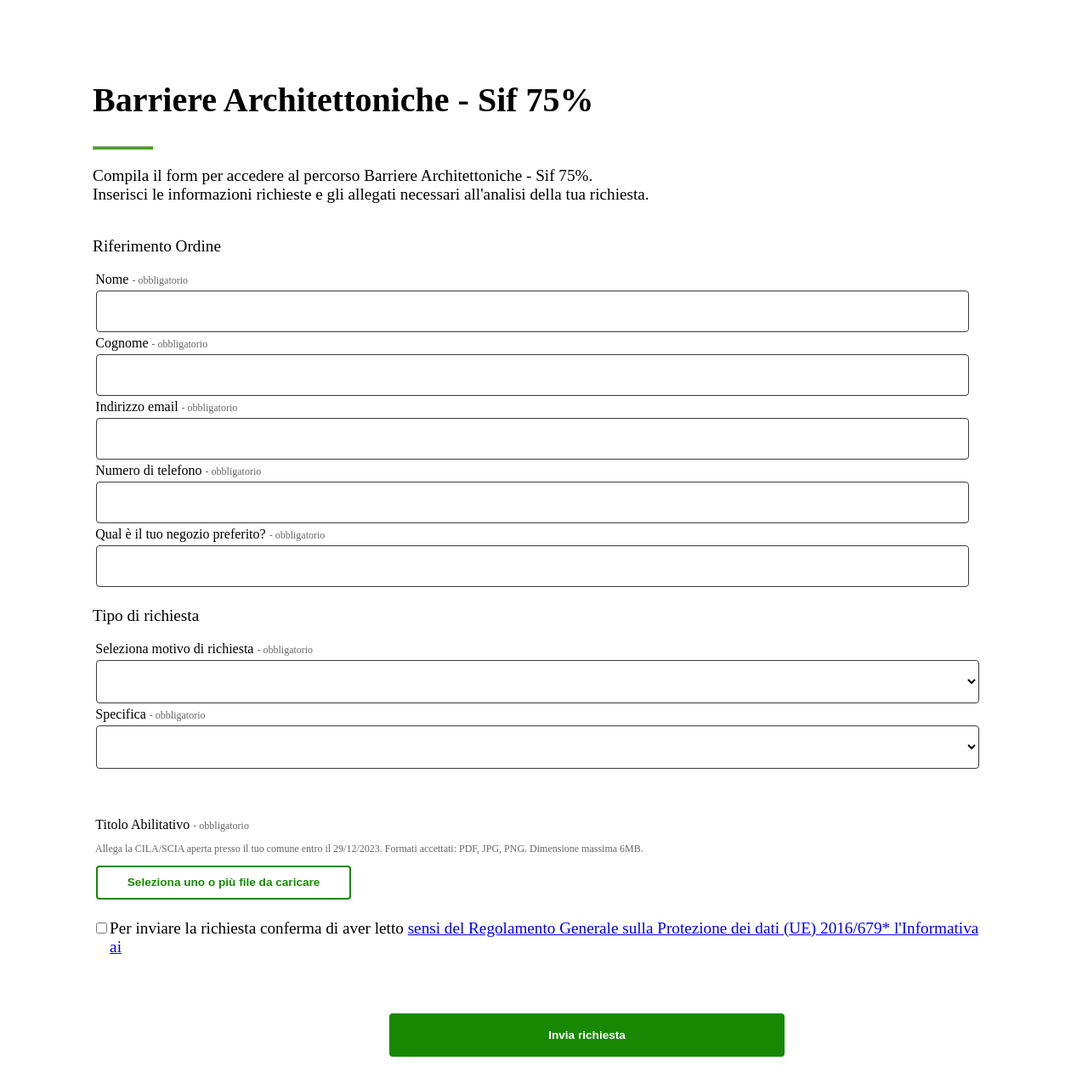
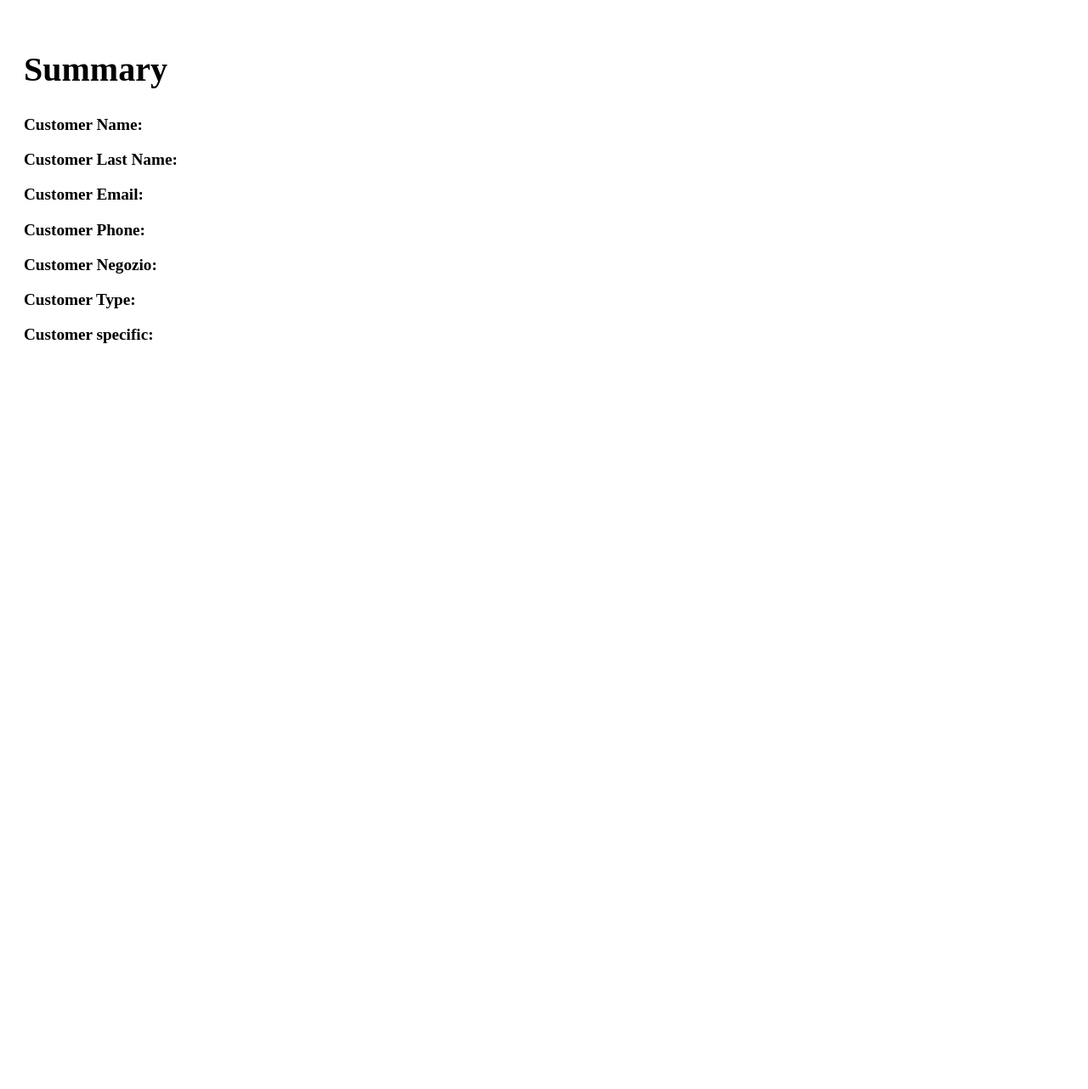
Before and after one commit to Muratkyn/vue-forms, a Vue app: page /summary in a window 1280 px wide. Shown: the top 1282 px of the page at 85% size. After the commit the page ends 800 px from the top, so only its background shows below. Built offline with nearby package versions, Linux system fonts and the light colour scheme.

Commit message:
error handling, summary routing added

```diff
--- a/package.json
+++ b/package.json
@@ -12,7 +12,9 @@
   },
   "dependencies": {
     "pinia": "^2.1.7",
-    "vue": "^3.4.29"
+    "vue": "^3.4.29",
+    "vue-router": "^4.4.5",
+    "zod": "^3.23.8"
   },
   "devDependencies": {
     "@tsconfig/node20": "^20.1.4",
--- a/src/App.vue
+++ b/src/App.vue
@@ -3,7 +3,7 @@ import VueForm from "./components/VueForm.vue";
 </script>
 
 <template>
-  <VueForm />
+  <RouterView></RouterView>
 </template>
 
 <style scoped></style>
--- /dev/null
+++ b/src/components/SummaryPage.vue
@@ -0,0 +1,32 @@
+<template>
+  <div class="summary">
+    <h1>Summary</h1>
+    <p><strong>Customer Name:</strong> {{ customerName }}</p>
+    <p><strong>Customer Last Name:</strong> {{ customerLastName }}</p>
+    <p><strong>Customer Email:</strong> {{ customerEmail }}</p>
+    <p><strong>Customer Phone:</strong> {{ customerPhone }}</p>
+    <p><strong>Customer Negozio:</strong> {{ customerNegozio }}</p>
+    <p><strong>Customer Type:</strong> {{ customerType }}</p>
+    <p><strong>Customer specific:</strong> {{ customerSpecific }}</p>
+  </div>
+</template>
+
+<script setup lang="ts">
+import { useRoute } from "vue-router";
+
+const route = useRoute();
+
+const customerName = route.query.customerName as string;
+const customerLastName = route.query.customerLastName as string;
+const customerEmail = route.query.customerEmail as string;
+const customerPhone = route.query.customerPhone as string;
+const customerNegozio = route.query.customerNegozio as string;
+const customerType = route.query.requestType as string;
+const customerSpecific = route.query.requestSpecific as string;
+</script>
+
+<style scoped>
+.summary {
+  padding: 20px;
+}
+</style>
--- /dev/null
+++ b/src/components/VueForm.css
@@ -0,0 +1,222 @@
+.container {
+    display: flex;
+    justify-content: center;
+    align-items: center;
+    margin: 4rem auto;
+    box-sizing: border-box;
+    max-width: 100%;
+    overflow-x: hidden;
+  }
+  .container-wrapper {
+    display: flex;
+    flex-flow: column;
+    margin-left: 8%;
+    max-width: 100%;
+  }
+
+  h1 {
+    font-size: 2.125rem;
+  }
+  hr {
+    width: 70px;
+    height: 0.2rem;
+    background-color: #46a610;
+    margin: 0;
+  }
+  p {
+    font-size: 1.2rem;
+    display: block;
+  }
+
+  @media screen and (min-width: 1024px) {
+    #app h1 {
+      font-size: 2.5rem;
+      line-height: 1.36;
+    }
+  }
+  .table-container {
+    display: flex;
+    flex-flow: row wrap;
+  }
+  .table-container2 {
+    display: flex;
+    flex-flow: row wrap;
+  }
+  .firstItem-wrapper {
+    display: flex;
+    flex-direction: column;
+    flex-basis: 45%;
+  }
+
+  .firstItem-wrapper:last-child {
+    flex-basis: 90%;
+  }
+
+  @media screen and (max-width: 768px) {
+    .firstItem-wrapper,
+    .secondItem-wrapper {
+      flex-basis: 90%;
+      margin-right: 0;
+    }
+
+    #app button {
+      width: auto;
+    }
+
+    .upload-button {
+      width: auto;
+    }
+
+    .secondItem-wrapper {
+      flex-basis: 80%;
+    }
+  }
+
+  .secondItem-wrapper {
+    display: flex;
+    flex-direction: column;
+  }
+
+  .input-field {
+    padding: 1rem;
+    margin: 4px;
+    border-radius: 4px;
+    border-style: none;
+    border: rgb(59, 58, 58) solid 1px;
+    /* box-shadow: 0 2px 4px rgba(0, 0, 0, 0.1); */
+    transition: 0.3s ease;
+    background-color: white;
+    margin-right: 1rem;
+  }
+
+  .input-field:focus {
+    outline: none;
+    box-shadow: 0 4px 8px rgba(0, 0, 0, 0.2);
+  }
+
+  .text-info {
+    font-size: small;
+    font-size: 0.75rem;
+    color: #666;
+    margin-left: 3px;
+  }
+  label {
+    margin-left: 0.2rem;
+  }
+  span {
+    font-size: 0.75rem;
+    color: #666;
+  }
+
+  .upload-container {
+    margin-top: 5%;
+  }
+
+  .request-inputs {
+    display: flex;
+    justify-content: center;
+    flex-flow: column wrap;
+    width: 1000px;
+  }
+  .upload-button {
+    font-weight: 600;
+    font-size: 0.85rem;
+    display: flex;
+    width: 300px;
+    height: 40px;
+    justify-content: center;
+    align-items: center;
+    color: #188803;
+    background: white;
+    padding: 1rem;
+    margin: 4px;
+    border-radius: 4px;
+    padding: 1rem;
+    margin: 4px;
+    border-radius: 4px;
+    border: solid 2px #188803;
+  }
+
+  .uploaded-image__container {
+    display: flex;
+    width: 98.5%;
+    height: 20%;
+    justify-content: space-between;
+    align-items: center;
+    background-color: #e6e6e6;
+    margin-top: 2px;
+    padding-left: 8px;
+  }
+  .button-group {
+    display: flex;
+    height: 100%;
+    gap: 6px;
+  }
+  .upload-image__delete {
+    height: 100%;
+  }
+  .condition-input {
+    display: flex;
+    justify-content: center;
+    align-items: baseline;
+  }
+
+  .input-field__request {
+    padding: 1rem;
+    margin: 4px;
+    border-radius: 4px;
+    border-style: none;
+    border: rgb(59, 58, 58) solid 1px;
+    transition: 0.3s ease;
+    background-color: white;
+    width: auto;
+  }
+
+  .send-request {
+    width: 100%;
+    display: flex;
+    justify-content: center;
+    margin-top: 3rem;
+    cursor: pointer;
+  }
+
+  .request-button {
+    font-weight: 600;
+    font-size: 0.85rem;
+    display: flex;
+    justify-content: center;
+    align-items: center;
+    color: white;
+    background: #188803;
+    padding: 1rem;
+    border-radius: 4px;
+    border: solid 2px #188803;
+    width: 40%;
+    cursor: pointer;
+  }
+
+  .request-button:disabled {
+    background-color: #cccccc;
+    border: #666666;
+    color: #666666;
+    cursor: not-allowed;
+  }
+
+  @media screen and (max-width: 1300px) {
+    .firstItem-wrapper,
+    .secondItem-wrapper {
+      flex-basis: 90%;
+      margin-right: 4.5%;
+    }
+  }
+
+  .error-message {
+    color: rgb(155, 14, 14);
+    font-size: 0.9rem;
+    margin-top: 0.5rem;
+    margin-left: 4px;
+  }
+
+  .errorsMessage {
+    border: solid 2px rgb(155, 14, 14);
+  }
--- a/src/components/VueForm.vue
+++ b/src/components/VueForm.vue
@@ -21,8 +21,12 @@
           <input
             type="text"
             class="input-field"
+            :class="{errorsMessage: errors[field.name as keyof Data]}"
             v-model="data[field.name as keyof Data]"
           />
+          <p v-if="errors[field.name as keyof Data]" class="error-message">
+            {{ errors[field.name as keyof Data] }}
+          </p>
         </div>
       </div>
       <p>Tipo di richiesta</p>
@@ -86,12 +90,26 @@
               multiple
               @change="(event) => handleFileUpload(event)"
             />
-            <div v-for="image in data.customerImage">
+            <p v-if="errors.customerImage" class="error-message">
+              {{ errors.customerImage }}
+            </p>
+            <div
+              v-for="image in data.customerImage"
+              class="uploaded-image__container"
+            >
               <p>{{ image.name }}</p>
-              <button></button>
+              <div class="button-group">
+                <button>Ok</button>
+                <button
+                  @click="removeImage(image)"
+                  class="upload-image__delete"
+                >
+                  Del
+                </button>
+              </div>
             </div>
             <div class="condition-input">
-              <input type="checkbox" />
+              <input type="checkbox" v-model="data.checked" />
               <p>
                 Per inviare la richiesta conferma di aver letto
                 <a
@@ -106,7 +124,13 @@
         </div>
       </div>
       <div class="send-request">
-        <button class="request-button">Invia richiesta</button>
+        <button
+          class="request-button"
+          :disabled="!enableButton"
+          @click="sendRequest"
+        >
+          Invia richiesta
+        </button>
       </div>
     </div>
   </div>
@@ -115,24 +139,23 @@
 <script setup lang="ts">
 import { customerData } from "@/constants";
 import { requestType } from "@/constants";
-import { ref, watch } from "vue";
+import { customerSchema } from "@/schema";
+import router from "@/router";
+import type { Data } from "@/types";
+import { computed, onMounted, ref, watch } from "vue";
+import "@/components/VueForm.css";
 
-type Data = {
-  customerName: string;
-  customerLastName: string;
-  customerEmail: string;
-  customerPhone: string;
-  customerNegozio: string;
-  requestType: string;
-  requestSpecific: string;
-  customerImage: File[];
-};
-
-const handleSelectChange = (requestTypeName: string) => {
-  options.value = requestType.selections.find(
-    (el) => el.name === requestTypeName
-  )!.options;
-};
+const errors = ref<Record<keyof Data, string>>({
+  customerName: "",
+  customerLastName: "",
+  customerEmail: "",
+  customerPhone: "",
+  customerNegozio: "",
+  requestType: "",
+  requestSpecific: "",
+  customerImage: "",
+  checked: "",
+});
 
 const data = ref<Data>({
   customerName: "",
@@ -143,9 +166,41 @@ const data = ref<Data>({
   requestType: "",
   requestSpecific: "",
   customerImage: [] as File[],
+  checked: false,
 });
 
+onMounted(() => {
+  const params = new URLSearchParams(window.location.search);
+  const cn = params.get("cn");
+  const cs = params.get("cs");
+
+  if (cn) {
+    data.value.customerName = cn;
+  }
+  if (cs) {
+    data.value.customerLastName = cs;
+  }
+});
+
+const handleSelectChange = (requestTypeName: string) => {
+  options.value = requestType.selections.find(
+    (el) => el.name === requestTypeName
+  )!.options;
+};
+const options = ref<{ name: string; label: string; value: string }[]>([]);
+
 const fileInput = ref<HTMLInputElement>();
+
+const enableButton = computed(() => {
+  return (
+    Object.values(data.value).every((val) => {
+      if (Array.isArray(val)) {
+        return val.length > 0;
+      }
+      return val !== "" && val !== null;
+    }) && data.value.checked
+  );
+});
 
 const uploadDocument = () => {
   fileInput.value!.click();
@@ -154,197 +209,69 @@ const uploadDocument = () => {
 const handleFileUpload = (event: Event) => {
   const files = (event.target as HTMLInputElement).files;
   if (!files) return;
+
   const selectedFiles = Array.from(files);
+  const maxSize = 6 * 1024 * 1024;
+
+  const validFiles = ["application/pdf", "image/jpeg", "image/png"];
+  const largeFile = selectedFiles.filter((file) => file.size > maxSize);
+  const invalidFileTypes = selectedFiles.filter(
+    (file) => !validFiles.includes(file.type)
+  );
+
+  if (largeFile.length > 0) {
+    errors.value.customerImage = "file supera la dimensione massima di 6MB.";
+    return;
+  }
+
+  if (invalidFileTypes.length > 0) {
+    errors.value.customerImage =
+      "File non valido. Formati accettati: PDF, JPG, JPEG, PNG.";
+    return;
+  }
+
+  errors.value.customerImage = "";
   data.value.customerImage.push(...selectedFiles);
 };
-const options = ref<{ name: string; label: string; value: number }[]>([]);
+
+const removeImage = (img: File) => {
+  data.value.customerImage = data.value.customerImage.filter(
+    (image) => image.name !== img.name
+  );
+};
+
+const sendRequest = () => {
+  const validation = customerSchema.safeParse(data.value);
+
+  Object.keys(errors.value).forEach((key) => {
+    errors.value[key as keyof Data] = "";
+  });
+
+  if (!validation.success) {
+    validation.error.errors.forEach((error) => {
+      console.log(error.path, "path");
+      const fieldName = error.path[0] as keyof Data;
+      console.log(fieldName, ".......");
+      errors.value[fieldName] = error.message;
+    });
+
+    console.log("Validation errors:", errors.value);
+    return;
+  }
+
+  router.push({
+    path: "/summary",
+    query: {
+      customerName: data.value.customerName,
+      customerLastName: data.value.customerLastName,
+      customerEmail: data.value.customerEmail,
+      customerPhone: data.value.customerPhone,
+      customerNegozio: data.value.customerNegozio,
+      requestType: data.value.requestType,
+      requestSpecific: data.value.requestSpecific,
+    },
+  });
+};
 
 watch(data.value, (newVal, oldVal) => console.log(newVal));
 </script>
-
-<style scoped>
-.container {
-  display: flex;
-  justify-content: center;
-  align-items: center;
-  margin: 4rem auto;
-  box-sizing: border-box;
-  max-width: 100%;
-  overflow-x: hidden;
-}
-.container-wrapper {
-  display: flex;
-  flex-flow: column;
-  margin-left: 8%;
-  max-width: 100%;
-}
-
-h1 {
-  font-size: 2.125rem;
-}
-hr {
-  width: 70px;
-  height: 0.2rem;
-  background-color: #46a610;
-  margin: 0;
-}
-p {
-  font-size: 1.2rem;
-  display: block;
-}
-
-@media screen and (min-width: 1024px) {
-  #app h1 {
-    font-size: 2.5rem;
-    line-height: 1.36;
-  }
-}
-.table-container {
-  display: flex;
-  flex-flow: row wrap;
-}
-.table-container2 {
-  display: flex;
-  flex-flow: row wrap;
-}
-.firstItem-wrapper {
-  display: flex;
-  flex-direction: column;
-  flex-basis: 45%;
-}
-
-.firstItem-wrapper:last-child {
-  flex-basis: 90%;
-}
-
-@media screen and (max-width: 768px) {
-  .firstItem-wrapper,
-  .secondItem-wrapper {
-    flex-basis: 90%;
-    margin-right: 0;
-  }
-
-  #app button {
-    width: auto;
-  }
-
-  .upload-button {
-    width: auto;
-  }
-
-  .secondItem-wrapper {
-    flex-basis: 80%;
-  }
-}
-
-.secondItem-wrapper {
-  display: flex;
-  flex-direction: column;
-}
-
-.input-field {
-  padding: 1rem;
-  margin: 4px;
-  border-radius: 4px;
-  border-style: none;
-  border: rgb(59, 58, 58) solid 1px;
-  /* box-shadow: 0 2px 4px rgba(0, 0, 0, 0.1); */
-  transition: 0.3s ease;
-  background-color: white;
-  margin-right: 1rem;
-}
-
-.input-field:focus {
-  outline: none;
-  box-shadow: 0 4px 8px rgba(0, 0, 0, 0.2);
-}
-
-.text-info {
-  font-size: small;
-  font-size: 0.75rem;
-  color: #666;
-  margin-left: 3px;
-}
-label {
-  margin-left: 0.2rem;
-}
-span {
-  font-size: 0.75rem;
-  color: #666;
-}
-
-.upload-container {
-  margin-top: 5%;
-}
-
-.request-inputs {
-  display: flex;
-  justify-content: center;
-  flex-flow: column wrap;
-  width: 1000px;
-}
-.upload-button {
-  font-weight: 600;
-  font-size: 0.85rem;
-  display: flex;
-  width: 300px;
-  height: 40px;
-  justify-content: center;
-  align-items: center;
-  color: #188803;
-  background: white;
-  padding: 1rem;
-  margin: 4px;
-  border-radius: 4px;
-  padding: 1rem;
-  margin: 4px;
-  border-radius: 4px;
-  border: solid 2px #188803;
-}
-
-.condition-input {
-  display: flex;
-  justify-content: center;
-  align-items: baseline;
-}
-
-.input-field__request {
-  padding: 1rem;
-  margin: 4px;
-  border-radius: 4px;
-  border-style: none;
-  border: rgb(59, 58, 58) solid 1px;
-  transition: 0.3s ease;
-  background-color: white;
-  width: auto;
-}
-
-.send-request {
-  width: 100%;
-  display: flex;
-  justify-content: center;
-  margin-top: 3rem;
-}
-
-.request-button {
-  font-weight: 600;
-  font-size: 0.85rem;
-  display: flex;
-  justify-content: center;
-  align-items: center;
-  color: white;
-  background: #188803;
-  padding: 1rem;
-  border-radius: 4px;
-  border: solid 2px #188803;
-  width: 40%;
-}
-
-@media screen and (max-width: 1300px) {
-  .firstItem-wrapper,
-  .secondItem-wrapper {
-    flex-basis: 90%;
-    margin-right: 4.5%;
-  }
-}
-</style>
--- a/src/constants/index.ts
+++ b/src/constants/index.ts
@@ -1,4 +1,6 @@
-export const customerData = [
+import type { CustomerField, RequestType } from "@/types";
+
+export const customerData: CustomerField[] = [
   {
     name: "customerName",
     label: "Nome",
@@ -21,7 +23,7 @@ export const customerData = [
   },
 ];
 
-export const requestType = {
+export const requestType: RequestType = {
   name1: "motivo1",
   name2: "motivo2",
 
@@ -31,69 +33,69 @@ export const requestType = {
     {
       name: "productOrder",
       label: "PRODOTTO/ORDINE",
-      value: 1,
+      value: "1",
       options: [
         {
           name: "productDamaged",
           label: "PRODOTTO DANNEGGIATO",
-          value: 11,
+          value: "11",
         },
         {
           name: "productDefected",
           label: "PRODOTTO DIFETTOSO",
-          value: 12,
+          value: "12",
         },
         {
           name: "productMistaken",
           label: "PRODOTTO SBAGLIATO",
-          value: 13,
+          value: "13",
         },
       ],
     },
     {
       name: "productPayment",
       label: "PAGAMENTO",
-      value: 2,
+      value: "2",
       options: [
         {
           name: "paymentFailed",
           label: "PAGAMENTO ERRATO",
-          value: 21,
+          value: "21",
         },
         {
           name: "documentFailed",
           label: "DOCUMENTO ERRATO ",
 
-          value: 22,
+          value: "22",
         },
         {
           name: "productExpensive",
           label: "PREZZO ALTO ",
 
-          value: 23,
+          value: "23",
         },
       ],
     },
     {
       name: "productDelay",
       label: "RITARDO",
-      value: 3,
+      value: "3",
       options: [
         {
           name: "placeNotRespected",
           label: "LUOGO NON RISPETTATO",
-          value: 31,
+          value: "31",
         },
         {
           name: "poseNotRespected",
           label: "POSE NON RISPETTATO ",
 
-          value: 32,
+          value: "32",
         },
         {
           name: "delayDelivery",
           label: "RITARDO CONSEGNA ",
-          value: 33,
+          value: "33",
         },
       ],
     },
--- /dev/null
+++ b/src/router/index.ts
@@ -0,0 +1,21 @@
+import { createRouter, createWebHistory } from "vue-router";
+import SummaryPage from "@/components/SummaryPage.vue";
+import VueForm from "@/components/VueForm.vue";
+
+const router = createRouter({
+  history: createWebHistory(),
+  routes: [
+    {
+      path: "/home",
+      name: "home",
+      component: VueForm,
+    },
+    {
+      path: "/summary",
+      name: "summary",
+      component: SummaryPage,
+    },
+  ],
+});
+
+export default router;
--- /dev/null
+++ b/src/schema/index.ts
@@ -0,0 +1,25 @@
+import { z } from "zod";
+
+export const customerSchema = z.object({
+  customerName: z.string().min(1, { message: "Nome obbligatorio" }),
+  customerLastName: z.string().min(1, { message: "Cognome obbligatorio" }),
+  customerEmail: z
+    .string()
+    .min(1, { message: "Email obbligatoria" })
+    .email({ message: "Email non valida" }),
+  customerPhone: z
+    .string()
+    .min(1, { message: "Telefono obbligatorio" })
+    .regex(/^\d+$/, { message: "Numero di telefono non valido" }),
+  customerNegozio: z.string().min(1, { message: "Negozio obbligatorio" }),
+  requestType: z.string().min(1, { message: "Tipo di richiesta obbligatorio" }),
+  requestSpecific: z
+    .string()
+    .min(1, { message: "Specifiche richiesta obbligatorie" }),
+  customerImage: z
+    .array(z.instanceof(File))
+    .min(1, { message: "Allega almeno un file" }),
+  checked: z.literal(true, {
+    errorMap: () => ({ message: "Devi accettare i termini per procedere" }),
+  }),
+});
--- /dev/null
+++ b/src/types/index.ts
@@ -0,0 +1,37 @@
+export type Data = {
+  customerName: string;
+  customerLastName: string;
+  customerEmail: string;
+  customerPhone: string;
+  customerNegozio: string;
+  requestType: string;
+  requestSpecific: string;
+  customerImage: File[];
+  checked: boolean;
+};
+
+export type CustomerField = {
+  name: string;
+  label: string;
+};
+
+export type RequestType = {
+  name1: string;
+  name2: string;
+  label1: string;
+  label2: string;
+  selections: Selection[];
+};
+
+export type Selection = {
+  name: string;
+  label: string;
+  value: string;
+  options: Option[];
+};
+
+export type Option = {
+  name: string;
+  label: string;
+  value: string;
+};
```
Also changed, not shown: src/main.ts (+9 -8 lines), 1 other file (tests, documents, lock files or other folders).
